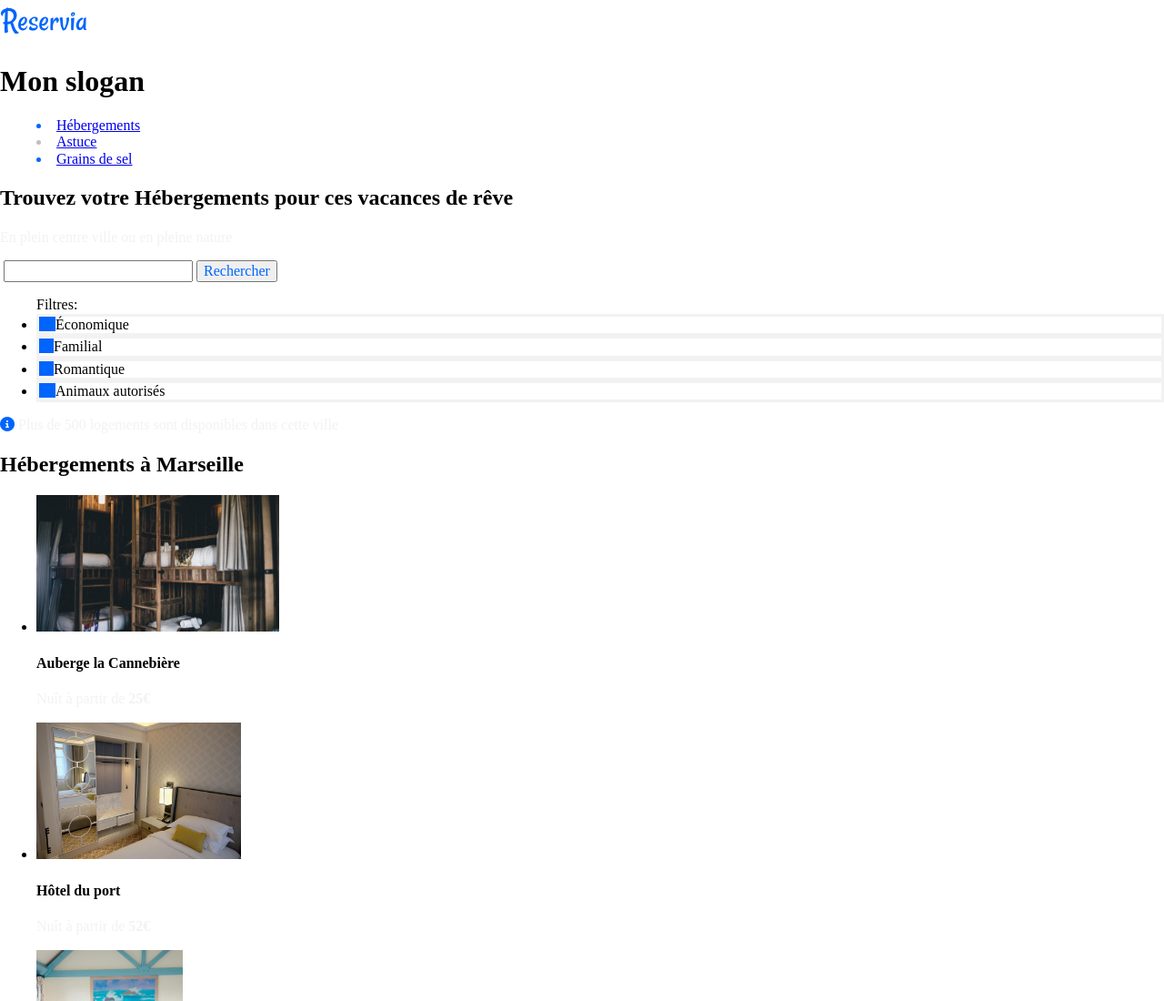
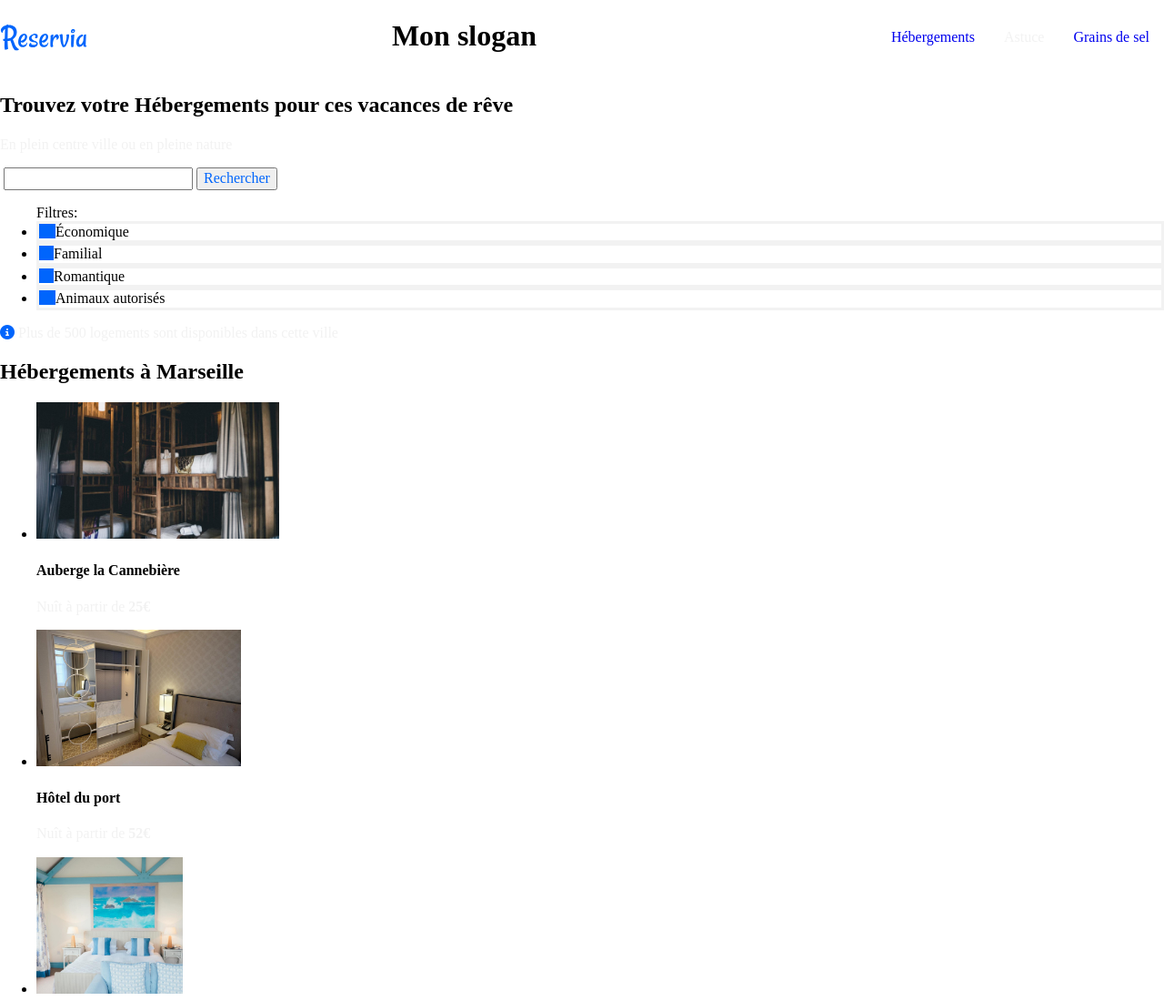
Before and after one commit to achicyr/MENTORAT_wbedev_P2, a plain HTML site: page index.html in a window 1280 px wide. Shown: the top 1100 px of the page at 91% size. Drawn offline with nearby package versions, Linux system fonts and the light colour scheme; a script that the page names is missing.

Commit message:
f/css/header: just did it

```diff
--- a/assets/style.css
+++ b/assets/style.css
@@ -59,6 +59,24 @@ main>article>ul>li>p
 /* 3) STYLISER LES DIFFERENTS ÉLÉMENTS RACINE DE LA PAGE */
 /* EN PARTANT DU HAUT VERS LE BAS */
 /*** HEADER ***/
+body>header{}
+body>header{display:flex;justify-content: space-between;}
+/* header>img{} */
+/* header>h1{} */
+body>header>menu{display:flex;list-style:none;}
+body>header>menu>li{}
+body>header>menu>li>a{padding: 1em;display:block;height:100%;text-decoration:none;}
+body>header>menu>li.active>a{color:var(--gris);}
+body>header>menu>li.active>a:hover{color:var(--bleuClair);}
+
+
+
+/*  */
+/*  */
+/*  */
+
+
+
 /*** NAV ***/
 /*** MAIN ***/
 /*** ASIDE ***/
```
